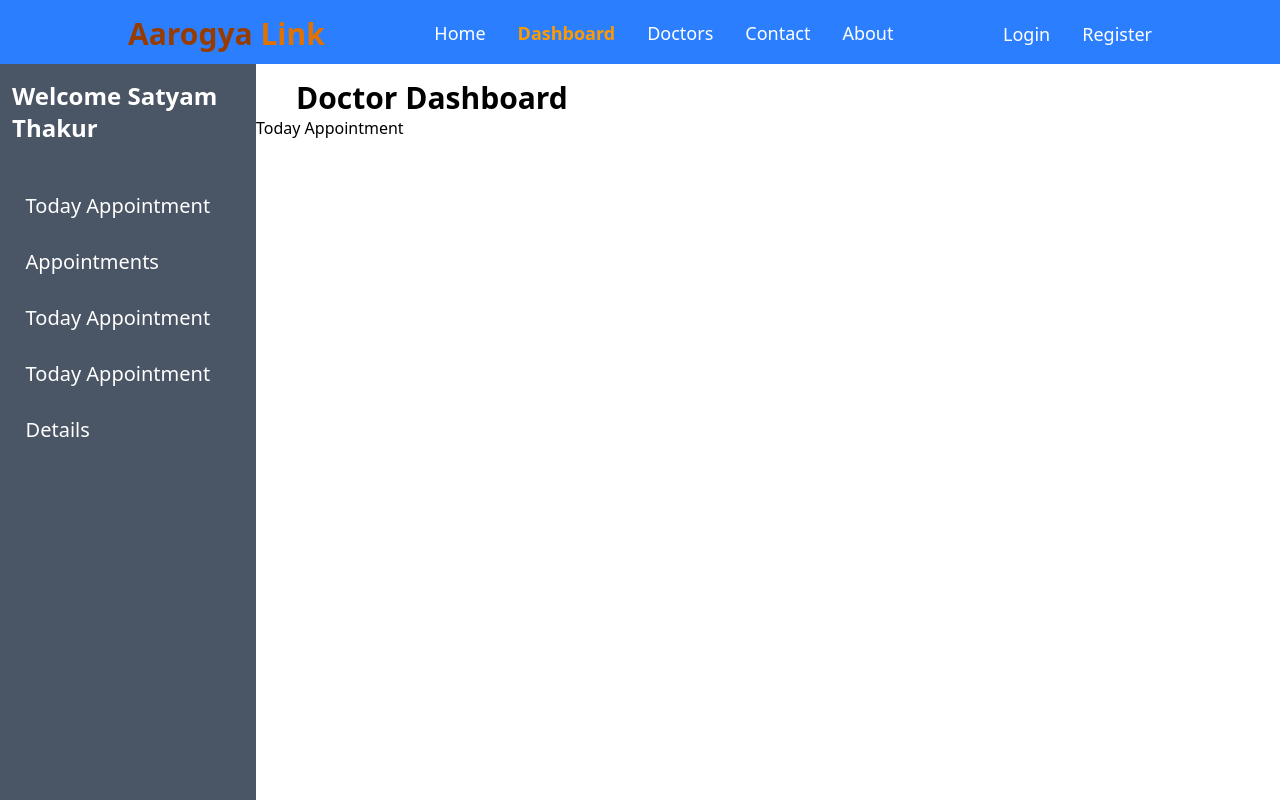
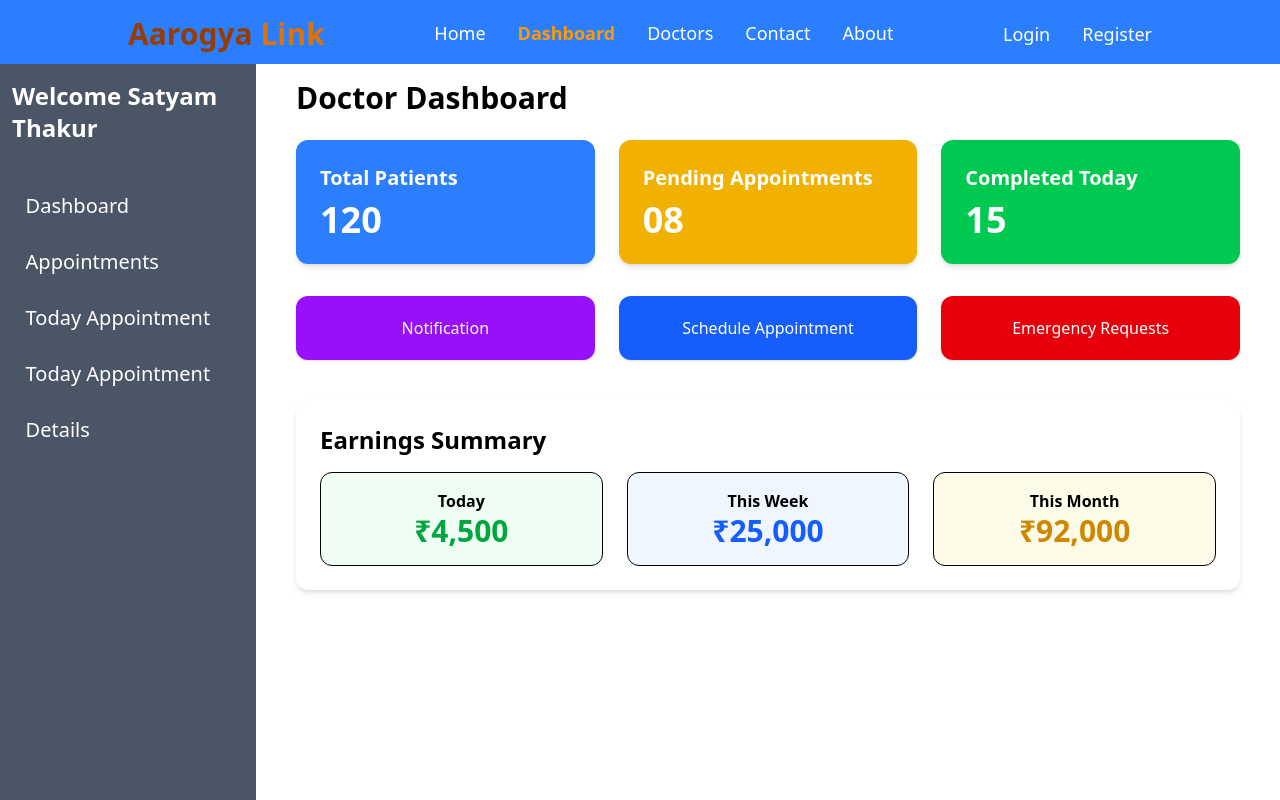
Before and after one commit to thakursatyam317/AarogyaLink, a React (Vite) app in the folder client/: page /doctor/dashboard in a window 1280 px wide. Built offline with nearby package versions, Linux system fonts and the light colour scheme.

Commit message:
fix: update NavLink text and routing for Today Appointment in Appointment and Details components

```diff
--- a/client/src/pages/dashboard/doctor/Appointment.jsx
+++ b/client/src/pages/dashboard/doctor/Appointment.jsx
@@ -14,9 +14,9 @@ const Appointment = () => {
               <div className="grid">
                 <NavLink
                   className="text-white -my-10 text-xl hover:text-gray-300 h-12 w-60 hover:bg-gray-700 rounded-2xl ms-[10%] mt-12"
-                  onClick={handleClick}
+                  to='/doctor/dashboard'
                 >
-                  Today Appointment
+                  Dashboard
                 </NavLink>
                 <NavLink className="text-white -my-10 text-xl hover:text-gray-300 h-12 w-60 hover:bg-gray-700 rounded-2xl ms-[10%] mt-12">
                   Appointments
--- a/client/src/pages/dashboard/doctor/Dashboard.jsx
+++ b/client/src/pages/dashboard/doctor/Dashboard.jsx
@@ -1,52 +1,118 @@
-import React from 'react'
-import { useNavigate, NavLink } from 'react-router-dom'
-
+import React from "react";
+import { useNavigate, NavLink } from "react-router-dom";
 
 const Dashboard = () => {
   const navigate = useNavigate();
 
-
-    const handleClick = ()=>{
-        navigate("/dashboard")
-    }
-
+  const handleClick = () => {
+    navigate("/dashboard");
+  };
 
   return (
     <>
       <div>
-            <div className='flex'>
-                <div className='w-[20%] h-screen bg-gray-600 fixed '>
-                    <div className='mt-20'>
-                        <h1 className='text-white text-2xl font-bold ms-3'>Welcome Satyam Thakur</h1>
+        <div className="flex">
+          <div className="w-[20%] h-screen bg-gray-600 fixed ">
+            <div className="mt-20">
+              <h1 className="text-white text-2xl font-bold ms-3">
+                Welcome Satyam Thakur
+              </h1>
 
-                         <div className='grid'>
-                            <NavLink className='text-white -my-10 text-xl hover:text-gray-300 h-12 w-60 hover:bg-gray-700 rounded-2xl ms-[10%] mt-12' onClick={handleClick} >Today Appointment</NavLink>
-                         <NavLink className='text-white -my-10 text-xl hover:text-gray-300 h-12 w-60 hover:bg-gray-700 rounded-2xl ms-[10%] mt-12'  >Appointments</NavLink>
-                         <NavLink className='text-white -my-10 text-xl hover:text-gray-300 h-12 w-60 hover:bg-gray-700 rounded-2xl ms-[10%] mt-12'  >Today Appointment</NavLink>
-                         <NavLink className='text-white -my-10 text-xl hover:text-gray-300 h-12 w-60 hover:bg-gray-700 rounded-2xl ms-[10%] mt-12'  >Today Appointment</NavLink>
-                         <NavLink to='/doctor/dashboard/details' className='text-white -my-10 text-xl hover:text-gray-300 h-12 w-60 hover:bg-gray-700 rounded-2xl ms-[10%] mt-12'  >Details</NavLink>
+              <div className="grid">
+                <NavLink
+                  to="/doctor/dashboard"
+                  className="text-white -my-10 text-xl hover:text-gray-300 h-12 w-60 hover:bg-gray-700 rounded-2xl ms-[10%] mt-12"
+                >
+                  Dashboard
+                </NavLink>
+                <NavLink className="text-white -my-10 text-xl hover:text-gray-300 h-12 w-60 hover:bg-gray-700 rounded-2xl ms-[10%] mt-12">
+                  Appointments
+                </NavLink>
+                <NavLink className="text-white -my-10 text-xl hover:text-gray-300 h-12 w-60 hover:bg-gray-700 rounded-2xl ms-[10%] mt-12">
+                  Today Appointment
+                </NavLink>
+                <NavLink className="text-white -my-10 text-xl hover:text-gray-300 h-12 w-60 hover:bg-gray-700 rounded-2xl ms-[10%] mt-12">
+                  Today Appointment
+                </NavLink>
+                <NavLink
+                  to="/doctor/dashboard/details"
+                  className="text-white -my-10 text-xl hover:text-gray-300 h-12 w-60 hover:bg-gray-700 rounded-2xl ms-[10%] mt-12"
+                >
+                  Details
+                </NavLink>
+              </div>
+            </div>
+          </div>
+          <div className="ms-[20%] w-[80%]">
+            <div className="mt-20 px-10">
+              <h1 className="text-3xl font-bold mb-6">Doctor Dashboard</h1>
+
+              {/* Top Stats */}
+              <div className="grid grid-cols-1 md:grid-cols-3 gap-6 mb-8">
+                <div className="p-6 bg-blue-500 text-white rounded-xl shadow-md">
+                  <h2 className="text-xl font-semibold">Total Patients</h2>
+                  <p className="text-4xl font-bold mt-2">120</p>
                 </div>
 
+                <div className="p-6 bg-yellow-500 text-white rounded-xl shadow-md">
+                  <h2 className="text-xl font-semibold">
+                    Pending Appointments
+                  </h2>
+                  <p className="text-4xl font-bold mt-2">08</p>
+                </div>
+
+                <div className="p-6 bg-green-500 text-white rounded-xl shadow-md">
+                  <h2 className="text-xl font-semibold">Completed Today</h2>
+                  <p className="text-4xl font-bold mt-2">15</p>
                 </div>
               </div>
-                <div className='ms-[20%] w-[80%]'>
-                    <div className='mt-20'>
-                        <h1 className='text-3xl ms-10 font-bold'>Doctor Dashboard</h1>
-                        <div>
-                            <h1>Today Appointment</h1>
-                            <div>
 
+              {/* Quick Actions */}
+              <div className="grid grid-cols-1 md:grid-cols-3 gap-6 mb-8">
+                <button className="p-5 bg-purple-600 text-white rounded-xl shadow hover:bg-purple-700" >
+                  Notification
+                </button>
+                <button className="p-5 bg-blue-600 text-white rounded-xl shadow hover:bg-blue-700">
+                  Schedule Appointment
+                </button>
+
+                <button className="p-5 bg-red-600 text-white rounded-xl shadow hover:bg-red-700">
+                  Emergency Requests
+                </button>
               </div>
+              {/* Earnings / Revenue Summary */}
+              <div className="bg-white rounded-xl shadow-md p-6 mt-10 mb-20">
+                <h2 className="text-2xl font-semibold mb-4">
+                  Earnings Summary
+                </h2>
+
+                <div className="grid grid-cols-1 md:grid-cols-3 gap-6">
+                  <div className="p-4 border rounded-xl text-center bg-green-50">
+                    <h3 className="font-semibold">Today</h3>
+                    <p className="text-3xl font-bold text-green-600">₹4,500</p>
+                  </div>
+
+                  <div className="p-4 border rounded-xl text-center bg-blue-50">
+                    <h3 className="font-semibold">This Week</h3>
+                    <p className="text-3xl font-bold text-blue-600">₹25,000</p>
+                  </div>
+
+                  <div className="p-4 border rounded-xl text-center bg-yellow-50">
+                    <h3 className="font-semibold">This Month</h3>
+                    <p className="text-3xl font-bold text-yellow-600">
+                      ₹92,000
+                    </p>
+                  </div>
+                </div>
+
 
               </div>
             </div>
           </div>
         </div>
       </div>
+    </>
+  );
+};
 
-
-    </>
-  )
-}
-
-export default Dashboard
+export default Dashboard;
--- a/client/src/pages/dashboard/doctor/Details.jsx
+++ b/client/src/pages/dashboard/doctor/Details.jsx
@@ -151,9 +151,9 @@ const Dashboard = () => {
               <div className="grid">
                 <NavLink
                   className="text-white -my-10 text-xl hover:text-gray-300 h-12 w-60 hover:bg-gray-700 rounded-2xl ms-[10%] mt-12"
-                  onClick={handleClick}
+                  to='/doctor/dashboard'
                 >
-                  Today Appointment
+                  Dashboard
                 </NavLink>
                 <NavLink className="text-white -my-10 text-xl hover:text-gray-300 h-12 w-60 hover:bg-gray-700 rounded-2xl ms-[10%] mt-12">
                   Appointments
```
Lines whose indentation alone changed are shown as unchanged.
